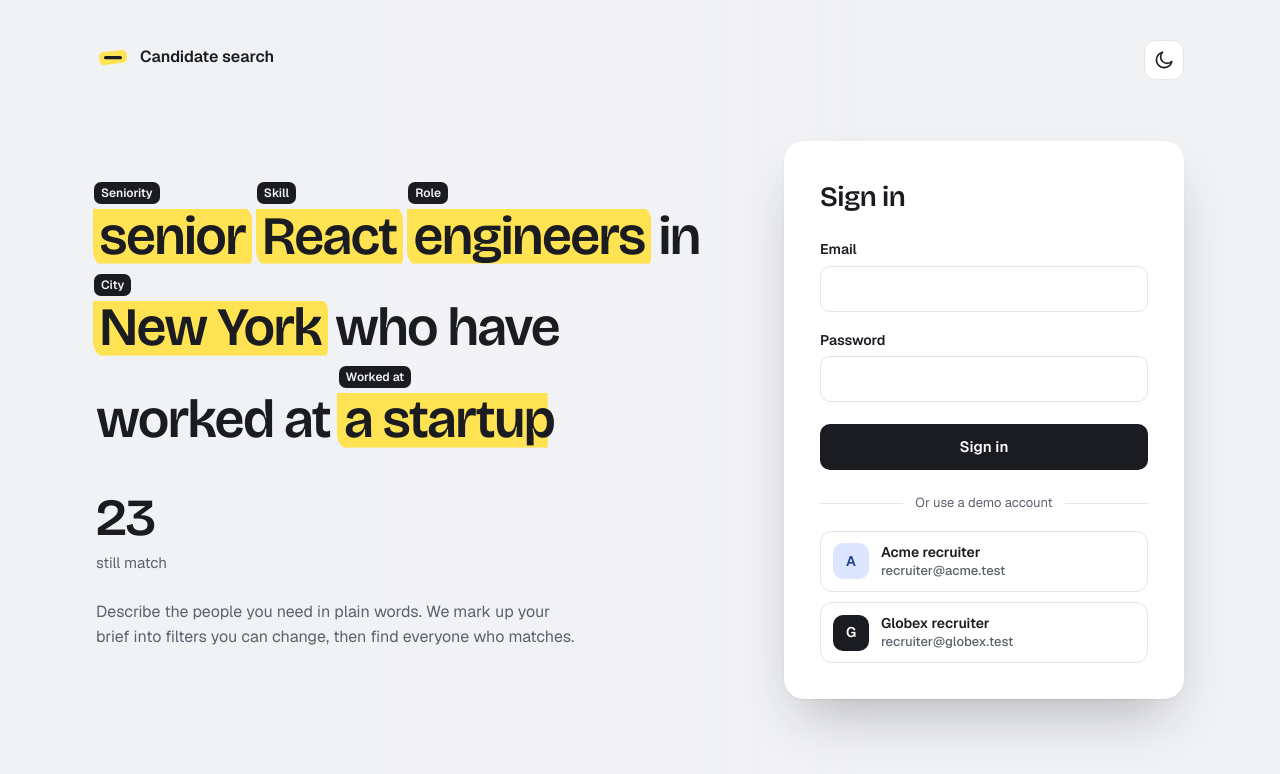
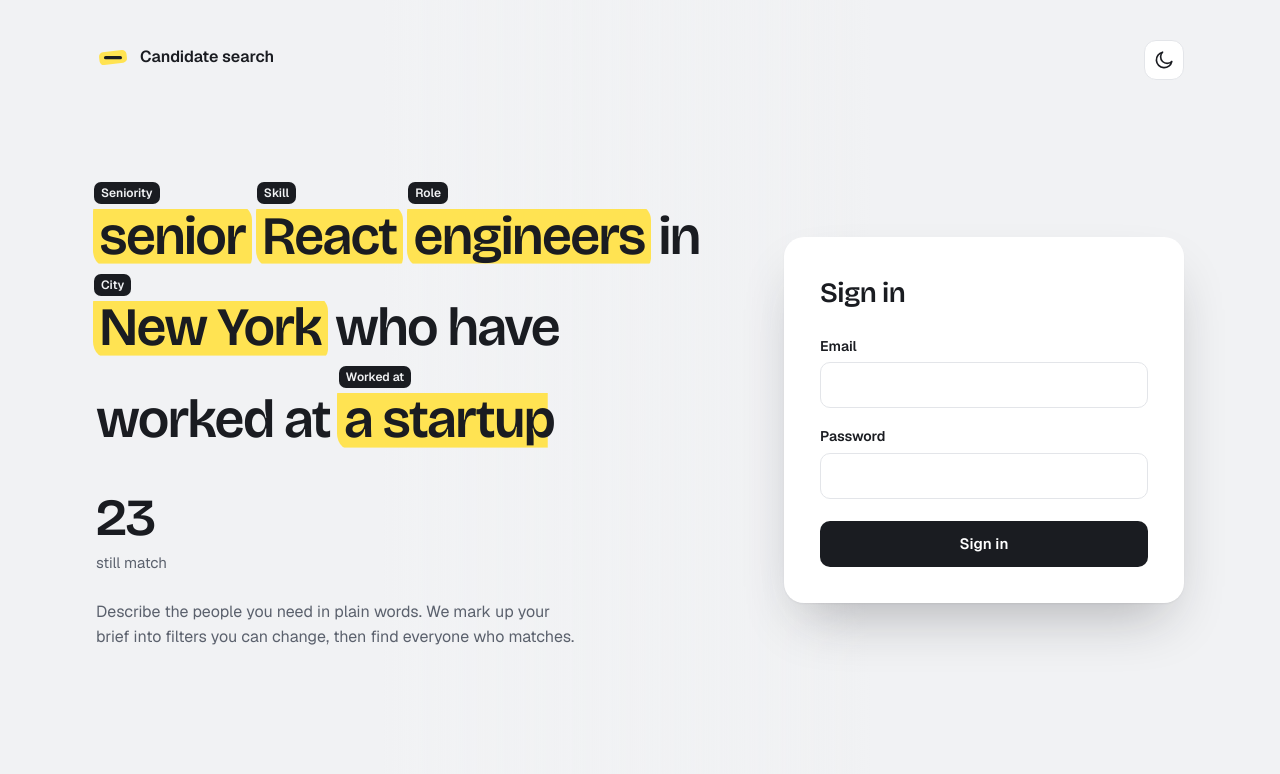
Before and after one commit to santhoshkumaar160302-ship-it/rotto-fullstack-task-santhoshkumaar, a Next.js app: page /login in a window 1280 px wide. Shown: the top 774 px of the page. Built offline with nearby package versions, Linux system fonts and the light colour scheme.

Commit message:
Remove demo account buttons from login

```diff
--- a/src/app/login/page.tsx
+++ b/src/app/login/page.tsx
@@ -21,14 +21,6 @@ import { supabaseBrowser } from "@/lib/supabase/browser";
 import { Logo } from "@/components/logo";
 import { ThemeToggle } from "@/components/theme-toggle";
 import demoData from "./demo-data.json";
-
-// The two seeded accounts from the brief. The password is public in the brief,
-// so it is not a secret; it only saves graders some typing.
-const DEMO_PASSWORD = "rotto-assessment";
-const DEMO_ACCOUNTS = [
-  { email: "recruiter@acme.test", label: "Acme recruiter", initial: "A", bg: "#DCE6FF", fg: "#1E3A8A" },
-  { email: "recruiter@globex.test", label: "Globex recruiter", initial: "G", bg: "var(--ink)", fg: "var(--sheet)" },
-];
 
 // ---------- Demo data ----------
 type DemoData = {
@@ -419,29 +411,6 @@ export default function LoginPage() {
             <button className="btn login-submit" type="submit" disabled={busy}>
               {busy ? "Signing in…" : "Sign in"}
             </button>
-
-            <div className="login-or">Or use a demo account</div>
-            <div className="login-accounts">
-              {DEMO_ACCOUNTS.map((account) => (
-                <button
-                  key={account.email}
-                  type="button"
-                  className="btn-quiet login-account"
-                  disabled={busy}
-                  onClick={() => signIn(account.email, DEMO_PASSWORD)}
-                >
-                  <span className="pic" style={{ width: 36, height: 36, borderRadius: 10, background: account.bg, color: account.fg }}>
-                    {account.initial}
-                  </span>
-                  <span className="login-account-text">
-                    <span style={{ fontWeight: 600 }}>{account.label}</span>
-                    <span className="muted" style={{ fontSize: 13 }}>
-                      {account.email}
-                    </span>
-                  </span>
-                </button>
-              ))}
-            </div>
           </form>
         </div>
       </div>
```
